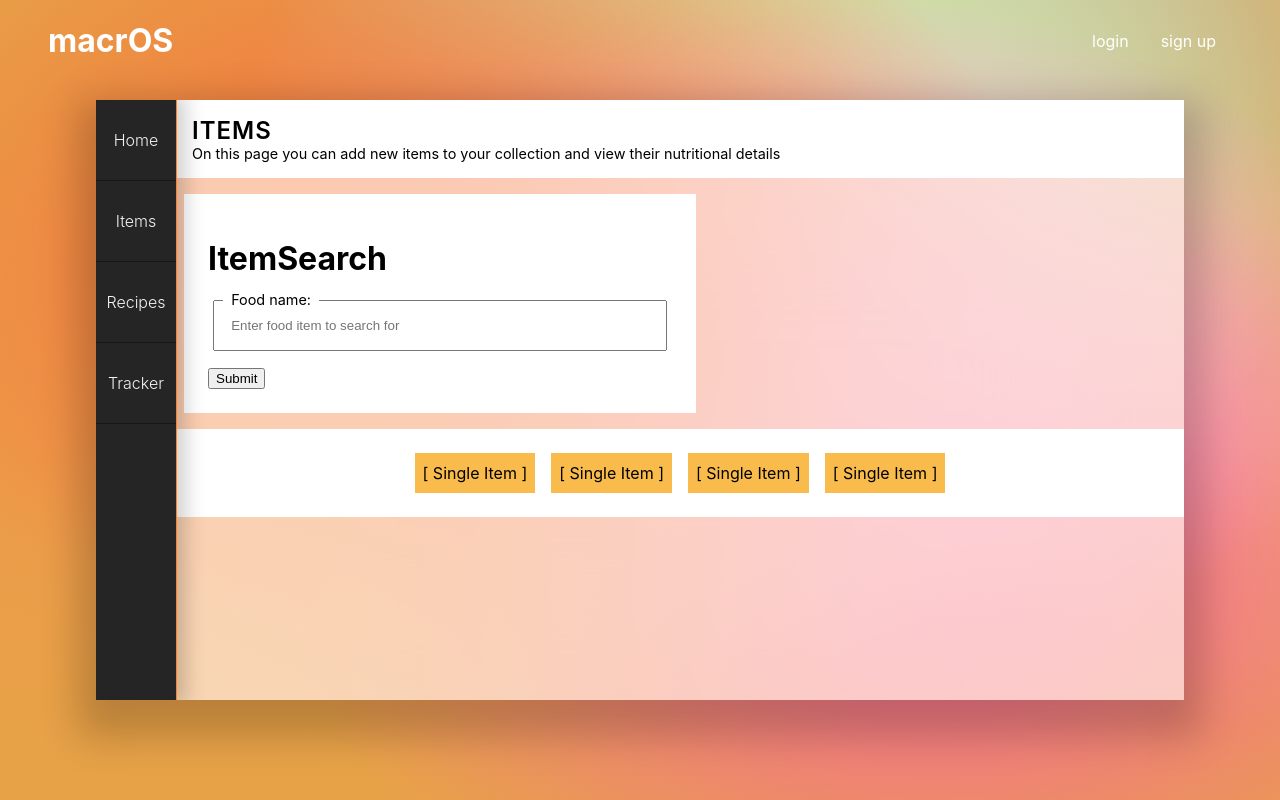
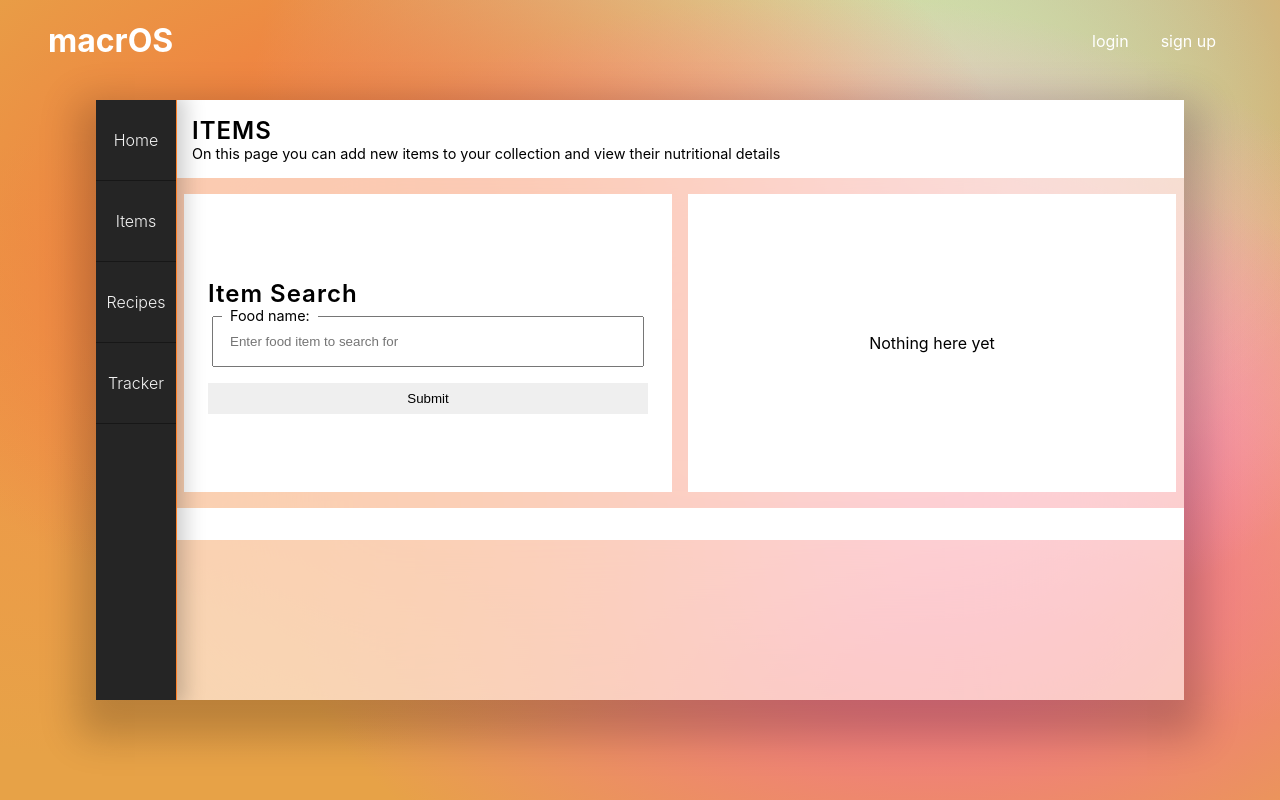
Before and after one commit to danielgiron/macros, a React (Create React App) app: page /items in a window 1280 px wide. Built offline with nearby package versions, Linux system fonts and the light colour scheme.

Commit message:
item lookup + modification + addition implemented

```diff
--- a/src/Routes/Items/Field.css
+++ b/src/Routes/Items/Field.css
@@ -21,6 +21,7 @@
   text-align: left;
   font-size: 0.9rem;
   background-color: white;
+  border-radius: 0.5rem;
 }
 
 .Field input {
--- a/src/Routes/Items/ItemSearch.css
+++ b/src/Routes/Items/ItemSearch.css
@@ -20,11 +20,94 @@
   margin: 0.5rem;
 }
 
-form {
+/**************** LEFT SIDE OF ItemSearch ************/
+
+.searchContainer {
+  height: 250px;
+
+  display: flex;
+  flex-direction: column;
+  justify-content: space-evenly;
+  align-items: center;
+
   background-color: white;
 }
 
-.results {
-  padding: 0;
-  background-color: lightgray;
+.searchContainer form {
+  width: 100%;
 }
+
+.searchContainer form button {
+  width: 100%;
+}
+
+/**************** RIGHT SIDE OF ItemSearch ************/
+
+.confirmationContainer {
+  height: 250px;
+
+  display: flex;
+  flex-direction: column;
+  justify-content: space-evenly;
+  align-items: center;
+
+  background-color: white;
+}
+
+.confirmationForm {
+  display: flex;
+  flex-direction: column;
+  justify-content: space-evenly;
+  align-items: center;
+  /* background-color: lightgray; */
+  width: 100%;
+}
+
+.confirmationField {
+  display: flex;
+  flex-direction: row;
+  justify-content: space-between;
+  align-items: center;
+  width: 100%;
+  min-width: 260px;
+  margin: 0.25rem 0rem;
+}
+
+.confirmationField input {
+  border: 1px solid rgb(231, 231, 231);
+  background-color: rgb(244, 244, 244);
+}
+
+.confirmationField input:hover {
+  border: 1px solid rgb(245, 217, 213);
+  background-color: rgb(245, 225, 213);
+  color: rgb(108, 57, 2);
+}
+
+.confirmationForm button {
+  margin-top: 1rem;
+  width: 100%;
+}
+
+/********************************************/
+
+.ItemSearch button {
+  border: none;
+  padding: 0.5rem;
+  cursor: pointer;
+}
+
+.ItemSearch button:hover {
+  background-color: rgb(247, 192, 89);
+}
+
+.ItemSearch h1 {
+  /* width: 100%; */
+  font-size: 1.5rem;
+  font-weight: 600;
+  text-transform: capitalize;
+  letter-spacing: 1px;
+  margin: none;
+  padding: none;
+  line-height: 0.5;
+}
--- a/src/Routes/Items/ItemSearch.js
+++ b/src/Routes/Items/ItemSearch.js
@@ -1,14 +1,15 @@
 import React, { useEffect, useState } from "react";
 import Field from "./Field.js";
 import "./ItemSearch.css";
-import getFoodItem from "./fetchFood";
+import { getFoodItem, processReturn, generateFieldDivs } from "./itemUtils";
 
 function ItemSearch(props) {
-  // const [submitted, setSubmitted] = useState(false);
-  const [data, setData] = useState({});
-  const [formValues, setFormValues] = useState({
-    food: "",
-  });
+  // used to update Item Search form input
+  const [formValues, setFormValues] = useState({});
+  // used to store food data retrieved from nutritionix api
+  const [foodData, setFoodData] = useState({});
+  // used to store user modified values of food data
+  const [confirmationValues, setConfirmationValues] = useState({});
 
   const fields = [
     {
@@ -23,28 +24,31 @@ function ItemSearch(props) {
     },
   ];
 
-  const onChange = (e) => {
+  const onChange_search = (e) => {
     setFormValues({ ...formValues, [e.target.name]: e.target.value });
+  };
+  const onChange_confirm = (e) => {
+    setConfirmationValues({
+      ...confirmationValues,
+      [e.target.name]: e.target.value,
+    });
   };
 
   const handleSubmit = async (e) => {
     e.preventDefault();
-    console.log("submit prevented");
+
     const inputData = new FormData(e.target);
     const input = Object.fromEntries(inputData.entries());
-    // console.log("input: ", input.food);
 
     let api_return;
     try {
       api_return = await getFoodItem(input.food);
+      const newItem = processReturn(api_return);
+      console.log(newItem);
+      setFoodData({ ...newItem });
+      setConfirmationValues({ ...newItem });
     } catch {
       api_return = { error: "Food not found :/" };
-    }
-
-    if (api_return.error) {
-      console.log(api_return.error);
-    } else {
-      console.log(api_return);
     }
   };
 
@@ -54,25 +58,104 @@ function ItemSearch(props) {
         key={field.id}
         {...field}
         value={formValues[field.name]}
-        onChange={onChange}
+        onChange={onChange_search}
       />
     );
   });
 
   const formComponent = (
     <form onSubmit={handleSubmit}>
-      <h1>ItemSearch</h1>
+      <h1>Item Search</h1>
       {fieldComponents}
       <button>Submit</button>
     </form>
   );
 
-  const resultComponent = <div className="results">{formValues.food}</div>;
+  const confirmationForm_fields = [
+    {
+      fieldname: "food_name",
+      label: "Name",
+      value: confirmationValues.food_name,
+      required: true,
+      pattern: null,
+    },
+    {
+      fieldname: "nf_calories",
+      label: "Calories",
+      value: confirmationValues.nf_calories,
+      required: true,
+      pattern: null,
+    },
+    {
+      fieldname: "nf_total_carbohydrate",
+      label: "Carbs (g)",
+      value: confirmationValues.nf_total_carbohydrate,
+      required: true,
+      pattern: null,
+    },
+    {
+      fieldname: "nf_total_fat",
+      label: "Fat (g)",
+      value: confirmationValues.nf_total_fat,
+      required: true,
+      pattern: null,
+    },
+    {
+      fieldname: "nf_protein",
+      label: "Protein (g)",
+      value: confirmationValues.nf_protein,
+      required: true,
+      pattern: null,
+    },
+    {
+      fieldname: "serving_weight_grams",
+      label: "Serving Size (g)",
+      value: confirmationValues.serving_weight_grams,
+      required: true,
+      pattern: null,
+    },
+  ];
+
+  function handleConfirmSubmit(e) {
+    e.preventDefault();
+    const inputData = new FormData(e.target);
+    const confirmedItem = Object.fromEntries(inputData.entries());
+    // console.log("From confirm: ", confirmedItem);
+    // STILL NEED TO NORMALIZE ITEM ENTRY (IN GRAMS)
+    props.setCollection([
+      ...props.collection,
+      { ...foodData, ...confirmedItem },
+    ]);
+  }
+
+  let confirmationForm;
+  if (foodData.food_name) {
+    confirmationForm = (
+      <form onSubmit={handleConfirmSubmit} className="confirmationForm">
+        <h1>Confirm Item</h1>
+        {generateFieldDivs(confirmationForm_fields, onChange_confirm)}
+        <button>Confirm</button>
+      </form>
+    );
+  } else {
+    confirmationForm = <div className="confirmationForm">Nothing here yet</div>;
+  }
+
+  // <div classname="confirmationContainer">
+  //   <div className="confirmationForm">
+  //     ...
+  //     <div className="confirmationField">
+  //       <label>...</label>
+  //       <input />
+  //     </div>
+  //    ...
+  //   </div>
+  // </div>
 
   return (
     <div className="ItemSearch">
-      {formComponent}
-      {resultComponent}
+      <div className="searchContainer">{formComponent}</div>
+      <div className="confirmationContainer">{confirmationForm}</div>
     </div>
   );
 }
--- a/src/Routes/Items/Items.js
+++ b/src/Routes/Items/Items.js
@@ -4,6 +4,11 @@ import ItemSearch from "./ItemSearch";
 import "./Items.css";
 
 function Items(props) {
+  const [collection, setCollection] = useState([]);
+  const renderedCollection = collection.map((item) => {
+    console.log("from Items", item);
+    return <div className="Item"> {item.food_name} </div>;
+  });
   return (
     <div className="Items">
       <div className="Page-Info">
@@ -14,14 +19,9 @@ function Items(props) {
         </div>
       </div>
 
-      <ItemSearch />
+      <ItemSearch collection={collection} setCollection={setCollection} />
 
-      <div className="Collection">
-        <div className="Item">[ Single Item ]</div>
-        <div className="Item">[ Single Item ]</div>
-        <div className="Item">[ Single Item ]</div>
-        <div className="Item">[ Single Item ]</div>
-      </div>
+      <div className="Collection">{renderedCollection}</div>
     </div>
   );
 }
--- a/src/Routes/Items/fetchFood.js
+++ /dev/null
@@ -1,33 +0,0 @@
-const nutritionix_key = "32d54e5d69a98a8624cc81712bb937e7";
-const nutritionix_id = "f29aaa43";
-
-async function getFoodItem(item) {
-  const endpoint = `https://trackapi.nutritionix.com/v2/natural/nutrients`;
-  const requestOptions = {
-    method: "POST",
-    headers: {
-      "Content-Type": "application/json",
-      "x-app-id": nutritionix_id,
-      "x-app-key": nutritionix_key,
-      "x-remote-user-id": 0,
-    },
-    body: JSON.stringify({
-      query: `${item}`,
-    }),
-  };
-  let food = "";
-  await fetch(endpoint, requestOptions)
-    .then((response) => response.json())
-    .then((data) => {
-      food = data.foods[0];
-      // console.log(data.foods[0]);
-    });
-
-  console.log("FOod: ", food);
-  // if (food.message) {
-  //   console.log("Food not found :/");
-  // }
-  return food;
-}
-
-export default getFoodItem;
--- /dev/null
+++ b/src/Routes/Items/itemUtils.js
@@ -0,0 +1,76 @@
+const nutritionix_key = "32d54e5d69a98a8624cc81712bb937e7";
+const nutritionix_id = "f29aaa43";
+
+export async function getFoodItem(query) {
+  const endpoint = `https://trackapi.nutritionix.com/v2/natural/nutrients`;
+  const requestOptions = {
+    method: "POST",
+    headers: {
+      "Content-Type": "application/json",
+      "x-app-id": nutritionix_id,
+      "x-app-key": nutritionix_key,
+      "x-remote-user-id": 0,
+    },
+    body: JSON.stringify({
+      query: `${query}`,
+    }),
+  };
+  let food = "";
+  await fetch(endpoint, requestOptions)
+    .then((response) => response.json())
+    .then((data) => {
+      food = data.foods[0];
+    });
+
+  return food;
+}
+
+export function processReturn(api_return) {
+  const {
+    food_name,
+    full_nutrients,
+    nf_calories,
+    nf_protein,
+    nf_total_carbohydrate,
+    nf_total_fat,
+    photo,
+    serving_qty,
+    serving_unit,
+    serving_weight_grams,
+    tags,
+  } = api_return;
+
+  const newItem = {
+    food_name,
+    full_nutrients,
+    nf_calories,
+    nf_protein,
+    nf_total_carbohydrate,
+    nf_total_fat,
+    photo,
+    serving_qty,
+    serving_unit,
+    serving_weight_grams,
+    tags,
+  };
+  return newItem;
+}
+
+export function generateFieldDivs(fieldsArray, onChange_confirm) {
+  const confirmationFieldDivs = fieldsArray.map((field) => {
+    return (
+      <div key={field.fieldname} className="confirmationField">
+        <label htmlFor={field.fieldname}>{field.label}</label>
+        <input
+          id={field.fieldname}
+          // key={field.fieldname}
+          name={field.fieldname}
+          type={"text"}
+          onChange={onChange_confirm}
+          value={field.value}
+        />
+      </div>
+    );
+  });
+  return confirmationFieldDivs;
+}
```
